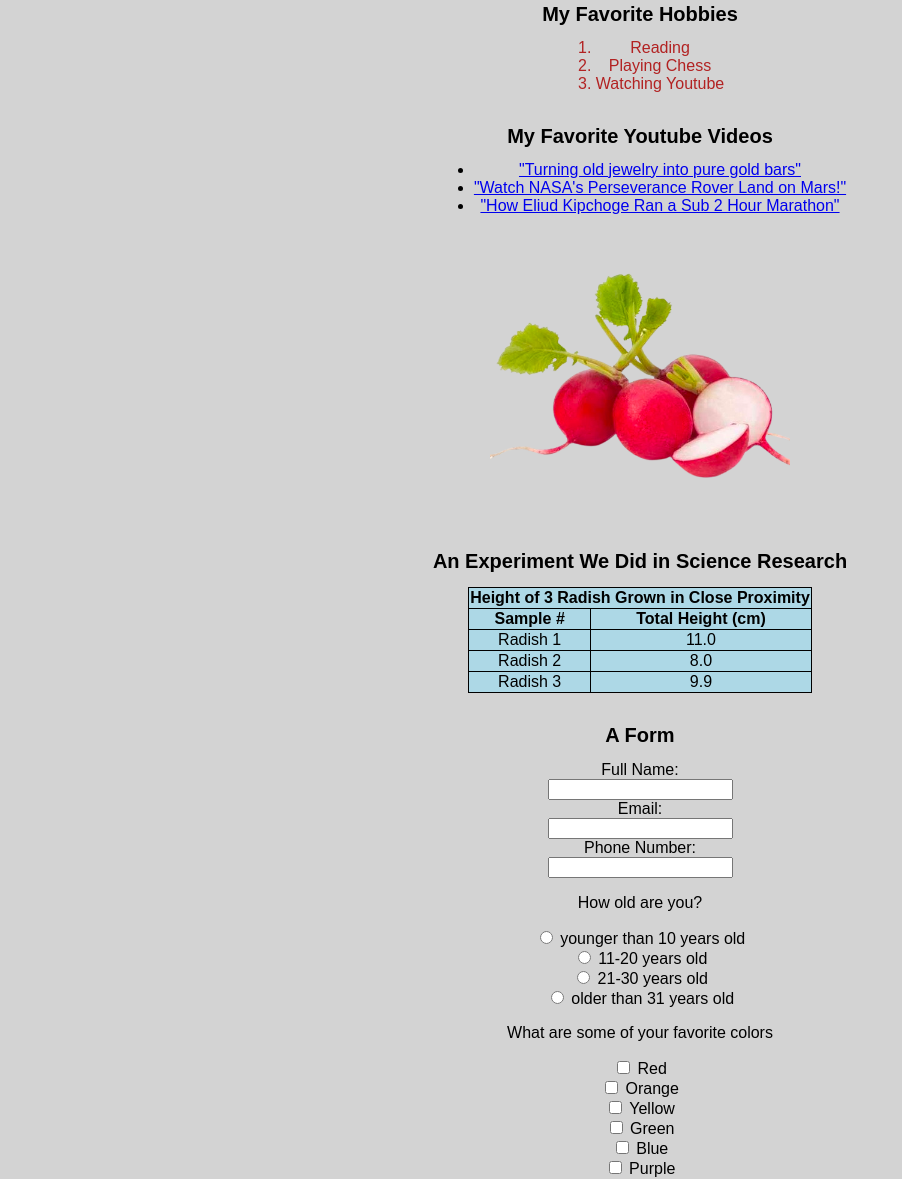
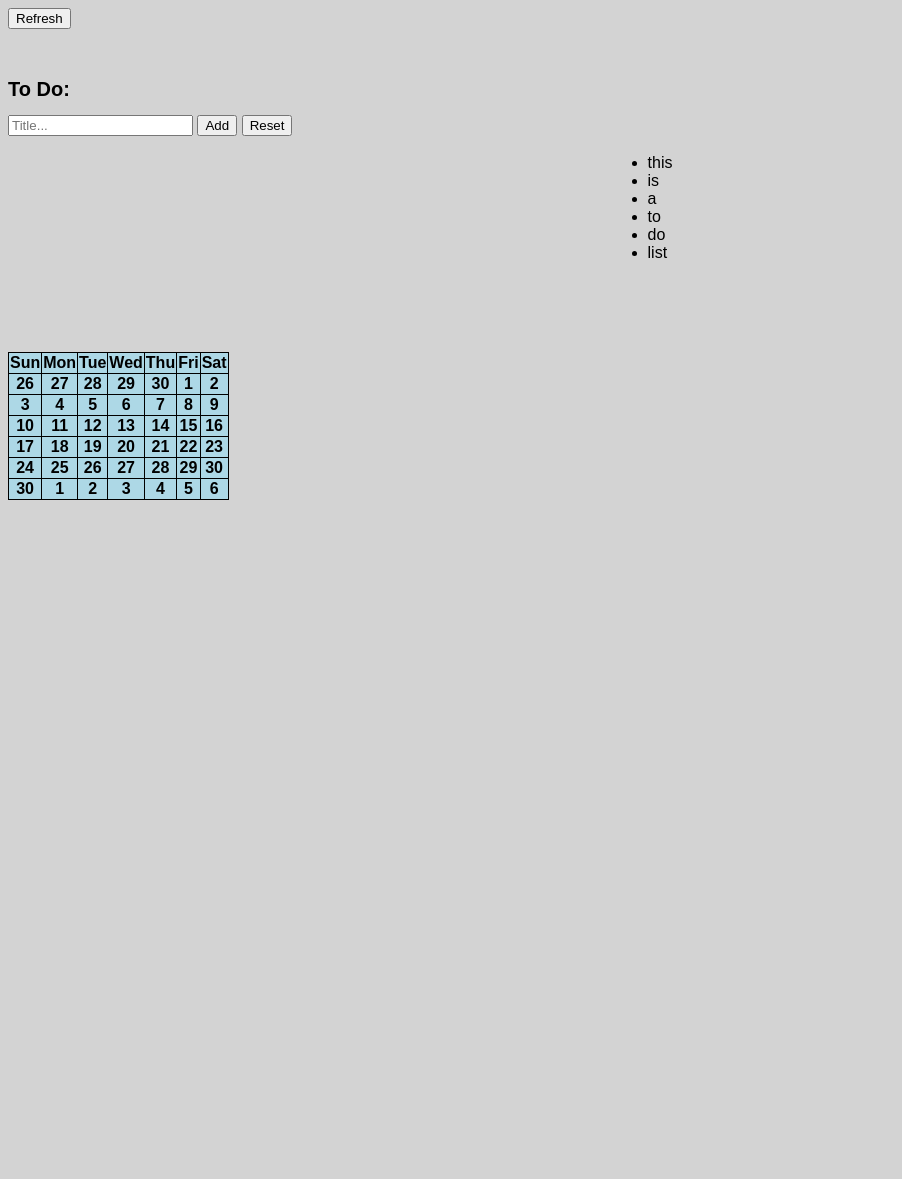
Before and after one commit to j-zhang43/j-zhang43.github.io, a plain HTML site: page index.html in a window 1280 px wide. Shown: the part 205-1384 px from the top of the page, without its empty margins (0-902 px from the left). After the commit the page ends 800 px from the top, so only its background shows below. Drawn offline with Linux system fonts and the light colour scheme.

Commit message:
Update index.html

```diff
--- a/index.html
+++ b/index.html
@@ -1,135 +1,116 @@
 <!DOCTYPE html>
 <html lang="en">
 <head>
+    <meta charset="UTF-8">
+    <meta http-equiv="X-UA-Compatible" content="IE=edge">
+    <meta name="viewport" content="width=device-width, initial-scale=1.0">
     <link rel="stylesheet" href="styles.css">
-        <title> Assignment </title>
+    <title>Productivity is Key</title>
 </head>
     <body>
-        <center>
-            <h1> About Me </h1>
-            <!--paragraph-->
-        <pre>
-            My name is Jason. I am 15 years old and I go to Bronx Science,
-         a specialized high school. My favorite subject is chemisty because
-         it is exhilarating to see different reactions and learning about the
-         properties behind it. My favorite foods are ice cream and pizza.
-         </pre>
-    <br>
-             <!--ordered list-->
-             <h1>
-                My Favorite Hobbies
-             </h1>
-        <ol type=1>
-            <li class="li1">Reading</li>
-            <li class="li1">Playing Chess</li>
-            <li class="li1">Watching Youtube</li>
-        </ol>
-    <br>
-            <!--unordered list-->
-            <h1>
-                My Favorite Youtube Videos
-            </h1>
-        <ul >
-            <li> <a href="https://www.youtube.com/watch?v=37Kn-kIsVu8&ab_channel=NileRed"> "Turning old jewelry into pure gold bars" </a> </li>
-            <li> <a href="https://www.youtube.com/watch?v=gm0b_ijaYMQ&ab_channel=NASA"> "Watch NASA's Perseverance Rover Land on Mars!" </a> </li>
-            <li> <a href="https://www.youtube.com/watch?v=A73HQwEct-o&ab_channel=MikeBoyd"> "How Eliud Kipchoge Ran a Sub 2 Hour Marathon" </a> </li>
-        </ul>
-    <br>
-            <!--table-->
-                <img style="width:300px;" src="radish.png" alt="Picture of Radishes">
-    <br>
-            <h1>
-                 An Experiment We Did in Science Research
-            </h1>
-                <table>
+        <h1 id="title">Productivity is Key</h1>
+        <div id="container">
+            <div id="timeContainer">
+                <h1 id="timeHeading">Time:</h1>
+                <p>(reload to refresh the time)</p><br>
+                <span id="day" class="completeTime"></span><br>
+                <span id="time" class="completeTime"></span><br><br><br>
+                <button id="timeRefresh">Refresh</button>
+            </div>
+        <br><br>
+            <div id="toDoContainer">
+                <h1 id="toDoHeading">To Do:</h1>
+                    <input type="text" id="textToDo" placeholder="Title...">
+                <button type="button" id="addToDo" class="toDoButton">Add</button>
+                <button type="button" id="resetToDo" class="toDoButton">Reset</button><br><br>
+                <ul id="ul">
+                    <div id="toDoList">
+                        <li>this</li>
+                        <li>is</li>
+                        <li>a</li>
+                        <li>to</li>
+                        <li>do</li>
+                        <li>list</li>
+                    </div>
+                </ul><br><br>
+            </div>
+        <br><br>
+            <div id="calendarContainer">
+                <div class="calendarDates">
+                    <h3 id="calendarMonth"></h3>
+                    <p1 id="calendarDate"></p1>
+                </div>
+                <div id="calendarWeekdays">
+                    <table class="calendar">
                         <tr>
-                        <th colspan="2"> Height of 3 Radish Grown in Close Proximity </th>
+                            <th>Sun</th>
+                            <th>Mon</th>
+                            <th>Tue</th>
+                            <th>Wed</th>
+                            <th>Thu</th>
+                            <th>Fri</th>
+                            <th>Sat</th>
+                        </tr>
+                </div>
+                <div id="calendarDays">
+                    <tr>
+                        <th class="lastMonth">26</th>
+                        <th class="lastMonth">27</th>
+                        <th class="lastMonth">28</th>
+                        <th class="lastMonth">29</th>
+                        <th class="lastMonth">30</th>
+                        <th>1</th>
+                        <th>2</th>
                     </tr>
                         <tr>
-                        <th> Sample # </th>
-                        <th> Total Height (cm) </th>
+                        <th>3</th>
+                        <th>4</th>
+                        <th>5</th>
+                        <th>6</th>
+                        <th>7</th>
+                        <th>8</th>
+                        <th>9</th>
                     </tr>
                     <tr>
-                        <td>Radish 1</td>
-                        <td>11.0</td>
+                        <th>10</th>
+                        <th>11</th>
+                        <th>12</th>
+                        <th>13</th>
+                        <th>14</th>
+                        <th>15</th>
+                        <th>16</th>
                     </tr>
                     <tr>
-                        <td>Radish 2</td>
-                        <td>8.0</td>
+                        <th>17</th>
+                        <th>18</th>
+                        <th>19</th>
+                        <th>20</th>
+                        <th>21</th>
+                        <th>22</th>
+                        <th>23</th>
                     </tr>
                     <tr>
-                        <td>Radish 3</td>
-                        <td>9.9</td>
+                        <th>24</th>
+                        <th>25</th>
+                        <th>26</th>
+                        <th>27</th>
+                        <th id="currentDay">28</th>
+                        <th>29</th>
+                        <th>30</th>
+                    </tr>
+                    <tr>
+                        <th>30</th>
+                        <th class="nextMonth">1</th>
+                        <th class="nextMonth">2</th>
+                        <th class="nextMonth">3</th>
+                        <th class="nextMonth">4</th>
+                        <th class="nextMonth">5</th>
+                        <th class="nextMonth">6</th>
                     </tr>
                     </table>
-    <br>
-                <h1>
-                    A Form
-                 </h1>
-            <form>
-                    <!--text-->
-                <label for="name"> Full Name: </label><br>
-                <input type="text" id="name" name="name"><br>
-                <label for="email"> Email: </label><br>
-                <input type="text" id="email" name="email"><br>
-                <label for="pnumber"> Phone Number: </label><br>
-                <input type="text" id="pnumber" name="pnumber"><br>
-                    <!--radio-->
-                <p> How old are you? </p>
-                <input type="radio" id="age1" name="age1">
-                <label for="age1"> younger than 10 years old </label><br>
-                <input type="radio" id="age2" name="age2">
-                <label for="age2"> 11-20 years old</label><br>
-                <input type="radio" id="age3" name="age3">
-                <label for="age3"> 21-30 years old</label><br>
-                <input type="radio" id="age4" name="age4">
-                <label for="age4"> older than 31 years old </label><br>
-                    <!--checkboxes-->
-                <p>What are some of your favorite colors</p>
-                <input type="checkbox" id="color1" name="color1">
-                <label for="color1"> Red </label><br>
-                <input type="checkbox" id="color2" name="color2">
-                <label for="color1"> Orange </label><br>
-                <input type="checkbox" id="color3" name="color3">
-                <label for="color3"> Yellow </label><br>
-                <input type="checkbox" id="color4" name="color4">
-                <label for="color4"> Green </label><br>
-                <input type="checkbox" id="color5" name="color5">
-                <label for="color5"> Blue </label><br>
-                <input type="checkbox" id="color6" name="color6">
-                <label for="color6"> Purple </label><br>
-                <input type="checkbox" id="color7" name="color7">
-                <label for="color7"> Pink </label><br>
-                <input type="checkbox" id="color8" name="color8">
-                <label for="color8"> Brown </label><br>
-                <input type="checkbox" id="color9" name="color9">
-                <label for="color9"> Black </label><br>
-                <input type="checkbox" id="color10" name="color10">
-                <label for="color10"> White </label><br><br>
-                    <!--datalist-->
-                <p> What is your favorite animal on this list?</p> <br>
-                <input list="animals" name="animal" id="animal"><br><br>
-                    <datalist id="animals">
-                        <option value="Cat">
-                        <option value="Dog">
-                        <option value="Chicken">
-                        <option value="Cow">
-                        <option value="Fox">
-                    </datalist>
-                <p> What is your favorite fruites on this list? </p> <br>
-                <input list="fruits" name="fruit" id="fruit"><br><br>
-                    <datalist id="fruits">
-                        <option value="apple">
-                        <option value="banana">
-                        <option value="pear">
-                        <option value="peach">
-                        <option value="strawberry">
-                        <option value="orange">
-                        <option value="watermelon">
-                    </datalist>
-                <input type="reset" value="Reset">
-                <input type="submit" value="Submit">
-            </form>
-        </center>
+                </div>
+            </div>
+        </div>
+        <script src="index.js"></script>
     </body>
 </html>
```
Lines whose indentation alone changed are shown as unchanged.
